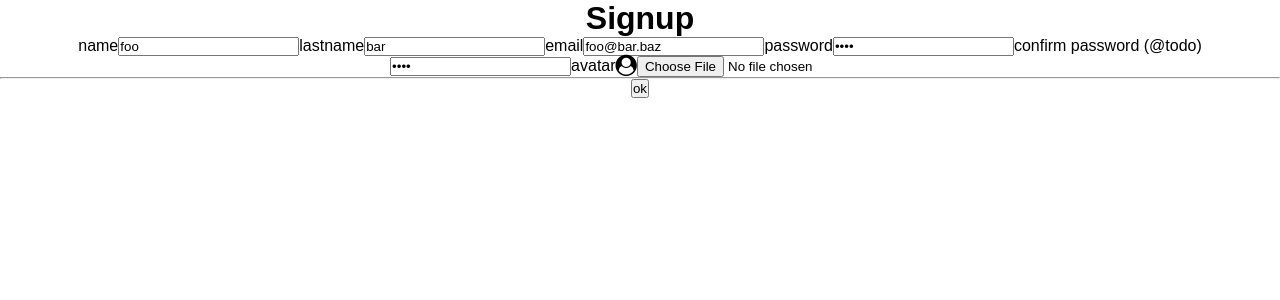
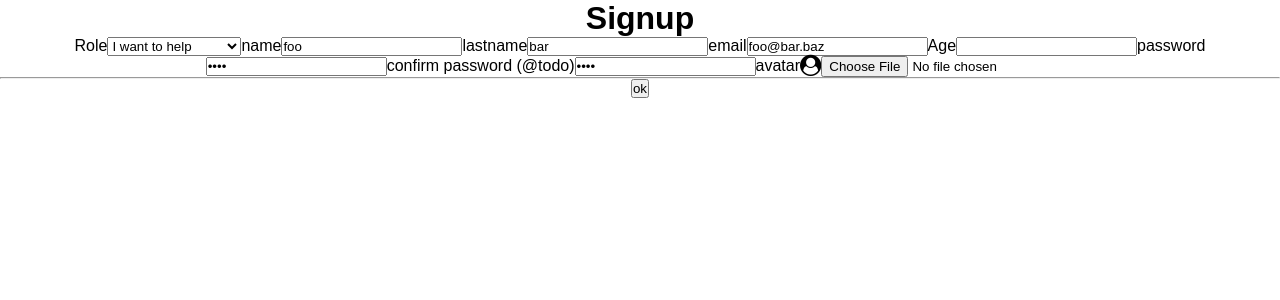
Before and after one commit to ismaelguerrib/volontaires_front, a React (Create React App) app: page /signup in a window 1280 px wide. Shown: the top 300 px of the page. Built offline with nearby package versions, Linux system fonts and the light colour scheme; no server answers.

Commit message:
easy debug

```diff
--- a/src/forms/Signup.js
+++ b/src/forms/Signup.js
@@ -7,12 +7,14 @@ const apiHandler = new APIHandler();
 export default class Signup extends Component {
   state = {
     isPasswordOk: false,
-    name: "foo",
+    firstname: "foo",
     lastname: "bar",
     email: "foo@bar.baz",
     avatar: "",
     password: "1234",
-    passwordConfirm: "1234"
+    passwordConfirm: "1234",
+    role: "Help Offerer",
+    age: 0
   };
 
   constructor() {
@@ -45,23 +47,28 @@ export default class Signup extends Component {
 
     const file = this.avatarRef.current.files[0];
     const {
-      name,
+      firstname,
       lastname,
       email,
       password,
       passwordConfirm,
-      avatar
+      avatar,
+      role,
+      age
     } = this.state;
     // simulate multipart/formdata ...
     const fd = new FormData();
-    fd.append("name", name); // accessible @backend as req.body.name ...
+    fd.append("firstname", firstname); // accessible @backend as req.body.name ...
     fd.append("lastname", lastname); // req.body.lastname
     fd.append("email", email); // req.body.email
     fd.append("password", password); // req.body./password
+    fd.append("role", role); // req.body./password
+    fd.append("age", age); // req.body./password
     if (file) fd.set("avatar", file, file.name);
     // above, note the difference : fd.SET !!! accessible @backend as req.file ...
 
     console.log("file ? ", file);
+    console.log(fd);
 
     apiHandler
       .post("/signup", fd) // let's post the built formData object as a regular payload
@@ -81,12 +88,30 @@ export default class Signup extends Component {
 
   render() {
     const { handleChange, handleSubmit, toggleFilePicker } = this;
-    const { name, lastname, email, password, passwordConfirm } = this.state;
+    const {
+      firstname,
+      lastname,
+      email,
+      password,
+      passwordConfirm,
+      age,
+      role
+    } = this.state;
     return (
       <form className="form" onSubmit={handleSubmit} onChange={handleChange}>
         <h1 className="title">Signup</h1>
-        <label htmlFor="name">name</label>
-        <input name="name" id="name" type="text" defaultValue={name} />
+        <label htmlFor="role">Role</label>
+        <select value={this.state.role} name="role" id="">
+          <option value="Help Offerer">I want to help</option>
+          <option value="Help Requester">I wish to be helped</option>
+        </select>
+        <label htmlFor="firstname">name</label>
+        <input
+          name="firstname"
+          id="firstname"
+          type="text"
+          defaultValue={firstname}
+        />
         <label htmlFor="lastname">lastname</label>
         <input
           name="lastname"
@@ -95,7 +120,15 @@ export default class Signup extends Component {
           defaultValue={lastname}
         />
         <label htmlFor="email">email</label>
-        <input id="email" name="email" type="text" defaultValue={email} />
+        <input id="email" name="email" type="email" defaultValue={email} />
+        <label htmlFor="age">Age</label>
+        <input
+          id="age"
+          name="age"
+          type="number"
+          step="1"
+          defaultValue={email}
+        />
 
         <label htmlFor="password">password</label>
         <input
```
Also changed, not shown: src/forms/Contact.js (+5 -5 lines).
